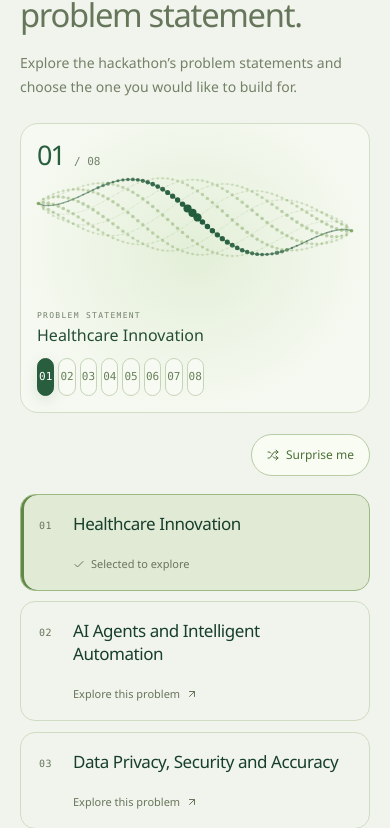
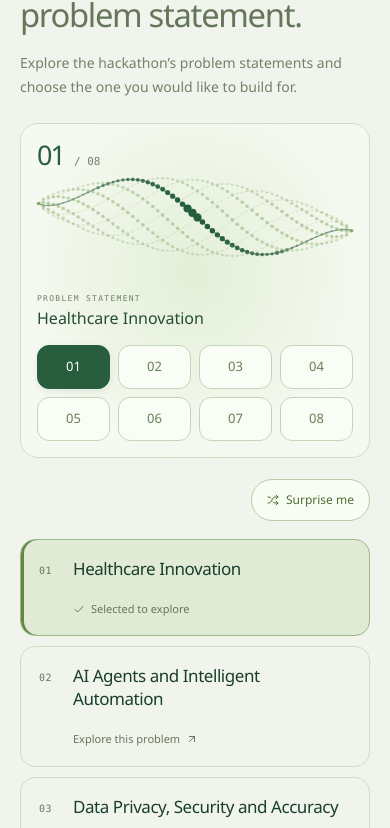
Before and after one commit to dondealstudios-source/Hackthon, a React (Vite) app: page / in a window 390 px wide. Shown: the part 2376-3204 px from the top of the page. Built offline with nearby package versions, Linux system fonts and the light colour scheme; no server answers.

Commit message:
Fix mobile challenge controls and add gentle scroll reveals

```diff
--- a/src/components/SiteInteractions.tsx
+++ b/src/components/SiteInteractions.tsx
@@ -16,6 +16,7 @@ export default function SiteInteractions() {
     if (!root) return;
     const reduced = matchMedia('(prefers-reduced-motion: reduce)');
     const finePointer = matchMedia('(hover: hover) and (pointer: fine)');
+    const phone = matchMedia('(max-width: 700px)');
     const header = root.querySelector<HTMLElement>('.header');
     let compact = false;
     const scrollHeader = () => { const next = window.scrollY > 24; if (next !== compact) { compact = next; header?.toggleAttribute('data-scrolled', compact); } };
@@ -71,6 +72,7 @@ export default function SiteInteractions() {
     const arrivals = new IntersectionObserver(entries => {
       for (const entry of entries) {
         if (!entry.isIntersecting) {
+          if (phone.matches) continue;
           if (running.has(entry.target)) continue;
           onScreen.delete(entry.target);
           if (entry.target.classList.contains('section')) entry.target.removeAttribute('data-arrived');
@@ -85,7 +87,10 @@ export default function SiteInteractions() {
         const panel = entry.target.matches('.registration-form-card, .guest-panel');
         const siblings = entry.target.parentElement ? Array.from(entry.target.parentElement.children) : [];
         const order = Math.max(0, siblings.indexOf(entry.target)) % 4;
-        const animation = entry.target.animate(heading ? [
+        const animation = entry.target.animate(phone.matches ? [
+          { opacity: .25, translate: '0 20px' },
+          { opacity: 1, translate: '0 0' },
+        ] : heading ? [
           { opacity: 0, translate: '0 28px', clipPath: 'inset(0 0 100% 0)' },
           { opacity: 1, translate: '0 0', clipPath: 'inset(0 0 0% 0)' },
         ] : panel ? [
@@ -94,17 +99,17 @@ export default function SiteInteractions() {
         ] : [
           { opacity: .05, translate: '0 42px', scale: '.975' },
           { opacity: 1, translate: '0 0', scale: '1' },
-        ], { duration: heading ? 800 : 700, delay: heading || panel ? 0 : order * 65, fill: 'backwards', easing: 'cubic-bezier(.22,1,.36,1)' });
+        ], { duration: phone.matches ? 520 : heading ? 800 : 700, delay: phone.matches ? 0 : heading || panel ? 0 : order * 65, fill: 'backwards', easing: 'cubic-bezier(.22,1,.36,1)' });
         running.set(entry.target, animation);
         animation.onfinish = () => {
           if (running.get(entry.target) !== animation) return;
           running.delete(entry.target);
           const bounds = entry.target.getBoundingClientRect();
-          if (bounds.bottom <= 0 || bounds.top >= innerHeight * .92) onScreen.delete(entry.target);
+          if (!phone.matches && (bounds.bottom <= 0 || bounds.top >= innerHeight * .92)) onScreen.delete(entry.target);
         };
       }
     }, { threshold: 0, rootMargin: '0px 0px -8% 0px' });
-    root.querySelectorAll('.section, .section h2, .hero-visual, .event-snapshot>div, .overview-block, .statement-card, .day-tab, .journey-step, .topic-panel, .opportunity-panel, .partner-card, .registration-form-card, .guest-panel').forEach(section => arrivals.observe(section));
+    root.querySelectorAll('.section, .section h2, .hero-visual, .event-snapshot>div, .overview-block, .statement-card, .day-tab, .journey-step, .topic-panel, .opportunity-panel, .partner-card, .registration-form-card, .guest-panel, .challenge-sculpture, .build-stack .stack-perspective, .particle-wave').forEach(section => arrivals.observe(section));
     const cancelMotion = () => { if (reduced.matches) { running.forEach(animation => animation.cancel()); running.clear(); } };
     root.addEventListener('pointermove', move, { passive: true }); root.addEventListener('pointerleave', clear);
     reduced.addEventListener('change', clear);
--- a/src/mobile-layout.css
+++ b/src/mobile-layout.css
@@ -37,15 +37,17 @@
   .event-snapshot strong{font-size:14px;line-height:1.4}
   .snapshot-note{font-size:11px;line-height:1.5}
   .motion-ribbon{padding-block:16px}.ribbon-group>span{font-size:25px}
-  .challenge-sculpture{height:290px;margin-bottom:16px;border-radius:18px}
+  .challenge-sculpture{height:auto;min-height:0;padding-top:170px;margin-bottom:16px;border-radius:18px}
   .challenge-sculpture>.living-field{top:20px;height:170px}
   .sculpture-index{top:15px;left:16px;font-size:27px}
-  .sculpture-footer{left:16px;right:16px;bottom:16px;gap:12px}
+  .sculpture-footer{position:relative;inset:auto;margin:0 16px 16px;display:grid;grid-template-columns:minmax(0,1fr);justify-content:stretch;align-items:stretch;gap:16px;min-width:0}
   .sculpture-title{gap:5px;max-width:100%}
   .sculpture-title>span{font-size:8px;letter-spacing:1.3px}
   .sculpture-title strong{font-size:16px;line-height:1.3;min-height:21px}
-  .sculpture-controls{display:grid;grid-template-columns:repeat(8,minmax(0,1fr));gap:4px;width:100%}
-  .sculpture-controls button{width:100%;height:38px;font-size:11px;border-radius:10px}
+  .sculpture-controls{display:grid;grid-template-columns:repeat(4,minmax(0,1fr));gap:8px;width:100%;min-width:0}
+  .sculpture-controls button{display:grid;place-items:center;width:100%;min-width:0;height:44px;padding:0;font:500 13px/1 'Segoe UI',sans-serif;border-radius:12px;background:#fafcf6;touch-action:manipulation}
+  .sculpture-controls button[aria-pressed=true]{box-shadow:0 3px 8px #285d3e18}
+  .sculpture-controls button:active{scale:.96}
   .sculpture-controls button:hover{transform:none}
   .challenge-discovery{margin-block:0 18px}
   .surprise-control{min-height:42px;font-size:12px;padding-inline:15px}
@@ -67,10 +69,10 @@
   .day-panel-copy>p{font-size:14px;line-height:1.75}
   .session-details{display:grid;grid-template-columns:repeat(2,minmax(0,1fr));gap:18px;margin-top:22px;font-size:9px}
   .session-details strong{font-size:12px;line-height:1.5}
-  .day-panel-art:has(.build-stack){min-height:260px;border-radius:0;border-left:0;display:flex}
-  .build-stack{height:260px;min-height:260px;padding:18px 12px;gap:8px;justify-content:space-between}
-  .build-stack .object-eyebrow{font-size:8px;letter-spacing:1px;flex-shrink:0}
-  .build-stack .stack-perspective{min-height:145px;height:145px;flex:1}
+  .day-panel-art:has(.build-stack){min-height:240px;border-radius:0;border-left:0;display:flex}
+  .build-stack{height:240px;min-height:240px;padding:16px 12px;gap:12px;justify-content:space-between}
+  .build-stack .object-eyebrow{display:none}
+  .build-stack .stack-perspective{min-height:156px;height:156px;flex:1}
   .build-stack .stack-object{width:145px;height:100px}
   .build-stack .stack-layer-label{font-size:6px;padding:9px 11px}
   .build-stack .object-control{min-height:40px;padding:8px 13px;font-size:11px;flex-shrink:0}
@@ -104,7 +106,6 @@
 }
 @media(max-width:359px){
   .site-shell{--page-gutter:16px}.header .brand-logo{width:138px}
-  .section h2{font-size:30px}.sculpture-controls{grid-template-columns:repeat(4,minmax(0,1fr));gap:6px}
-  .sculpture-controls button{height:40px}.challenge-sculpture{height:340px}
+  .section h2{font-size:30px}
   .sculpture-title strong{font-size:15px}.session-details{grid-template-columns:1fr;gap:14px}
 }
```
